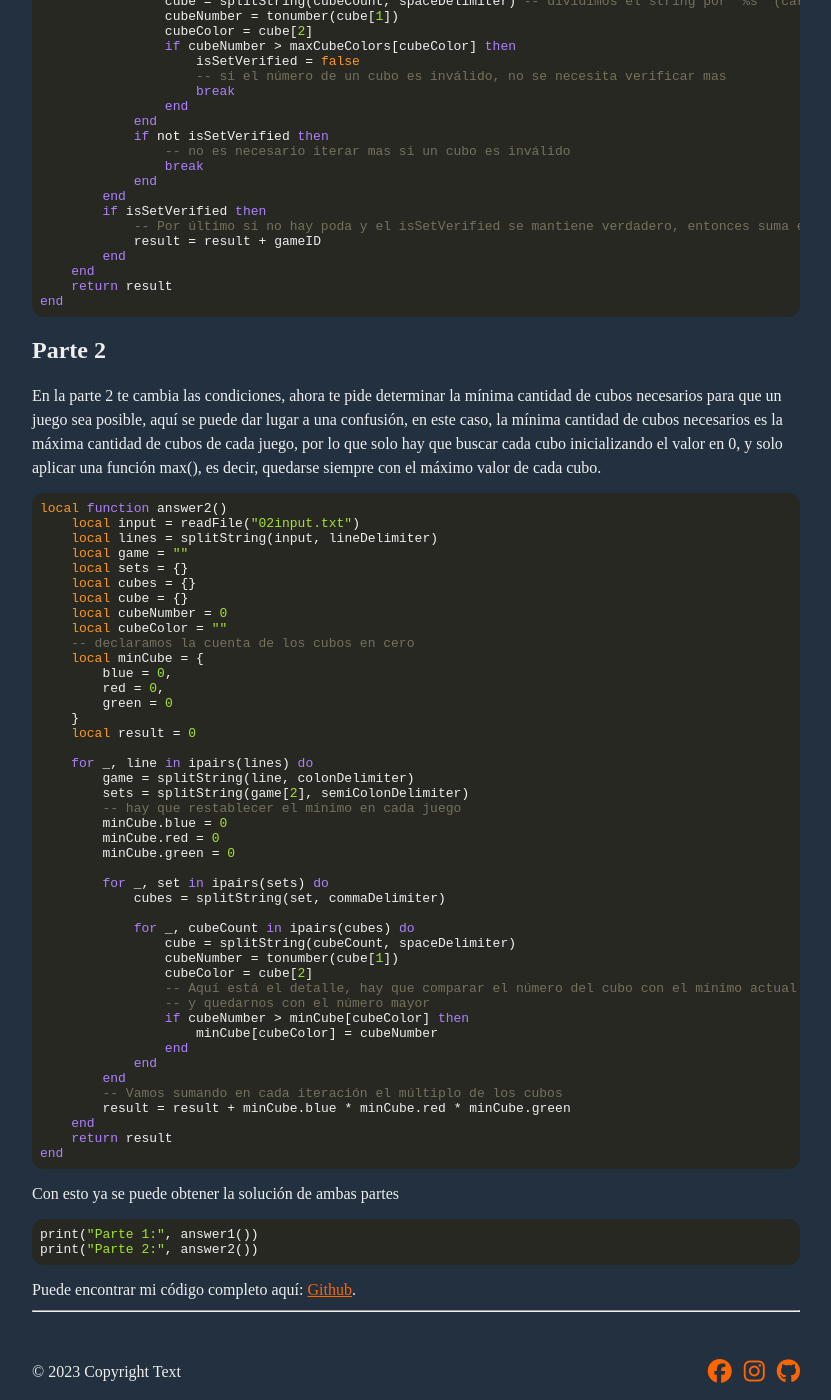
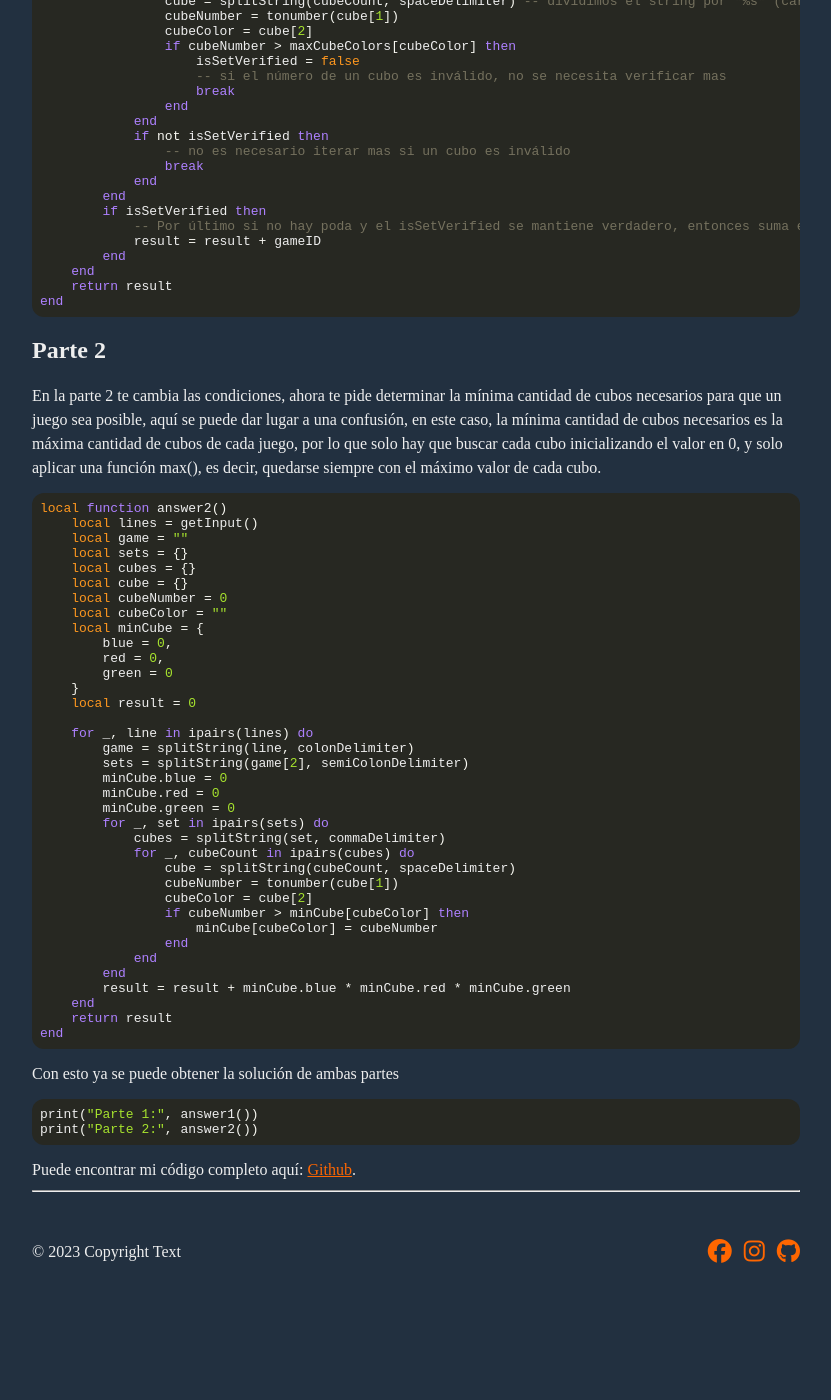
Before and after one commit to DeybisMelendez/deybismelendez.github.io, a Jekyll site: the page built from _posts/2023/2023-12-14-advent-of-code-02.md, in a window 1280 px wide and 1400 px high, scrolled down 1053 px. Shown: the whole window, without its empty margins (224-1055 px from the left). Built offline with Jekyll 4.4.1, drawn with Linux system fonts in a browser that asks for light colours; nearby versions of some CDN libraries; after the commit the page ends 2333 px from its top, so only the background shows below that.

Commit message:
pequeño cambio

```diff
--- a/_posts/2023/2023-12-14-advent-of-code-02.md
+++ b/_posts/2023/2023-12-14-advent-of-code-02.md
@@ -78,15 +78,13 @@ En la parte 2 te cambia las condiciones, ahora te pide determinar la mínima can
 
 {% highlight lua %}
 local function answer2()
-    local input = readFile("02input.txt")
-    local lines = splitString(input, lineDelimiter)
+    local lines = getInput()
     local game = ""
     local sets = {}
     local cubes = {}
     local cube = {}
     local cubeNumber = 0
     local cubeColor = ""
-    -- declaramos la cuenta de los cubos en cero
     local minCube = {
         blue = 0,
         red = 0,
@@ -97,26 +95,20 @@ local function answer2()
     for _, line in ipairs(lines) do
         game = splitString(line, colonDelimiter)
         sets = splitString(game[2], semiColonDelimiter)
-        -- hay que restablecer el mínimo en cada juego
         minCube.blue = 0
         minCube.red = 0
         minCube.green = 0
-
         for _, set in ipairs(sets) do
             cubes = splitString(set, commaDelimiter)
-
             for _, cubeCount in ipairs(cubes) do
                 cube = splitString(cubeCount, spaceDelimiter)
                 cubeNumber = tonumber(cube[1])
                 cubeColor = cube[2]
-                -- Aquí está el detalle, hay que comparar el número del cubo con el mínimo actual
-                -- y quedarnos con el número mayor
                 if cubeNumber > minCube[cubeColor] then
                     minCube[cubeColor] = cubeNumber
                 end
             end
         end
-        -- Vamos sumando en cada iteración el múltiplo de los cubos
         result = result + minCube.blue * minCube.red * minCube.green
     end
     return result
```
